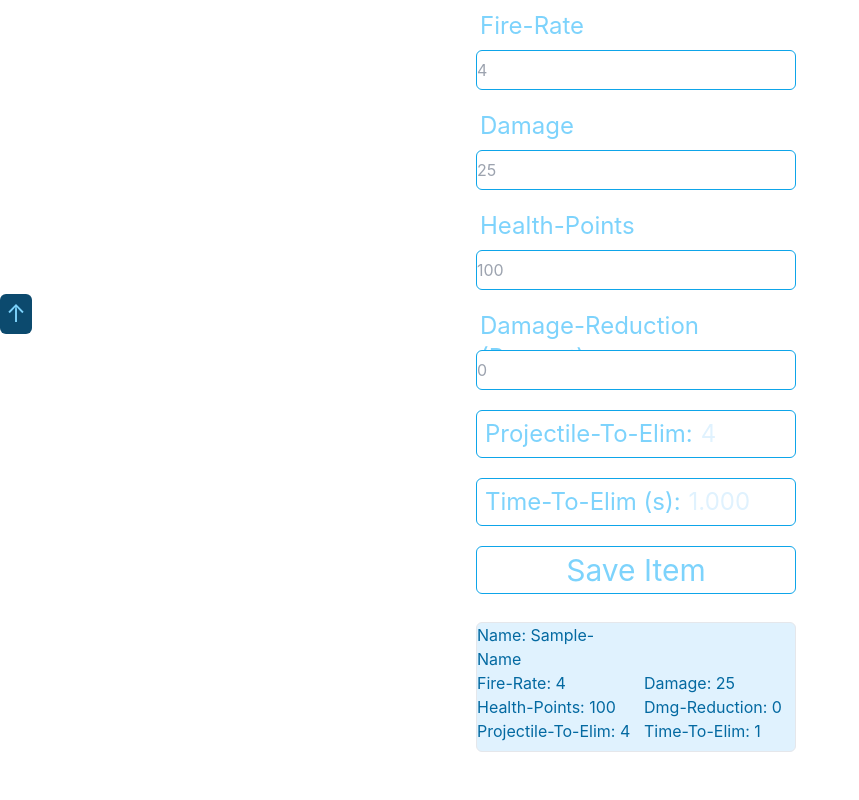
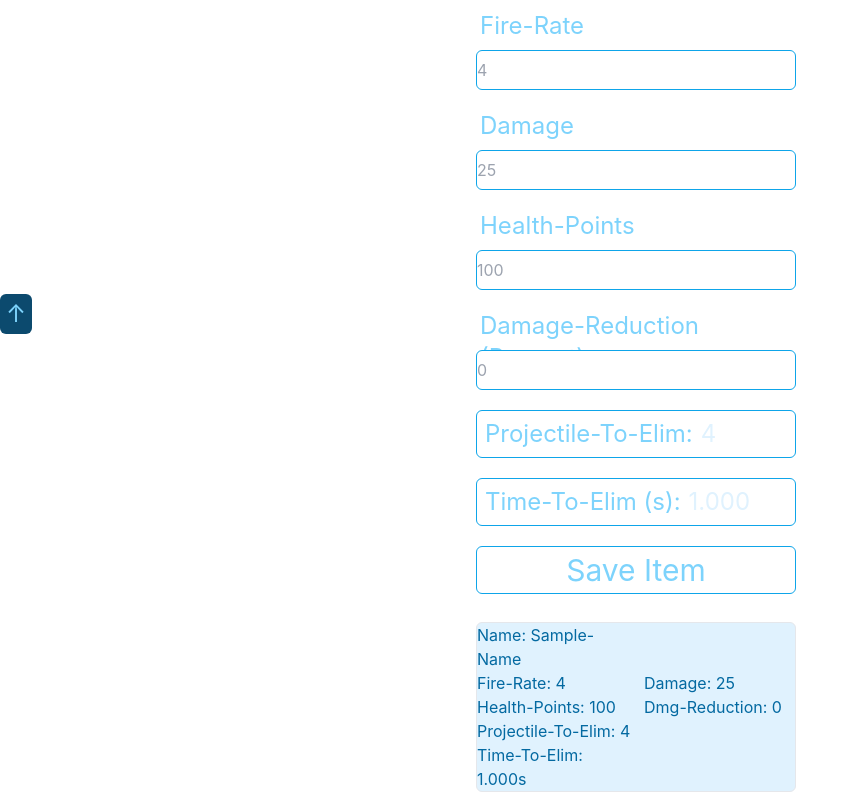
Before and after one commit to JL-597586/TTE-Calc, a Next.js app: page / in a window 1280 px wide. Shown: the part 202-1002 px from the top of the page, without its empty margins (0-859 px from the left). Before the commit the page ends 962 px from the top, so only its background shows below. Built offline with nearby package versions, Linux system fonts and the light colour scheme.

Commit message:
re-formated item cards, fixed floating numbers in cards

```diff
--- a/pages/index.tsx
+++ b/pages/index.tsx
@@ -159,7 +159,7 @@ const Home = () => {
 
               <div className='flex w-80 h-12 border-sky-500 border rounded-md mb-5 text-2xl text-sky-300 items-center'>
                 <div className='ml-2'>Projectile-To-Elim:</div>
-                <div className='ml-2 text-sky-100'>{AmmoToElimCeiling.toFixed(0)}</div>
+                <div className='ml-2 text-sky-100'>{AmmoToElimCeiling}</div>
               </div>
               <div className='flex w-80 h-12 border-sky-500 border rounded-md mb-5 text-2xl text-sky-300 items-center'>
                 <div className='ml-2'>Time-To-Elim (s):</div>
@@ -181,7 +181,8 @@ const Home = () => {
                   <div className=''>Health-Points: {hp}</div>
                   <div className='ml-2'>Dmg-Reduction: {dr}</div>
                   <div className=''>Projectile-To-Elim: {ATE}</div>
-                  <div className='ml-2'>Time-To-Elim: {TTE}</div>
+                  <div className='invisible h-2'></div>
+                  <div>Time-To-Elim: {TTE.toFixed(3)}s</div>
                   <div className='invisible h-2'></div>
                 </li>
                ))
```
